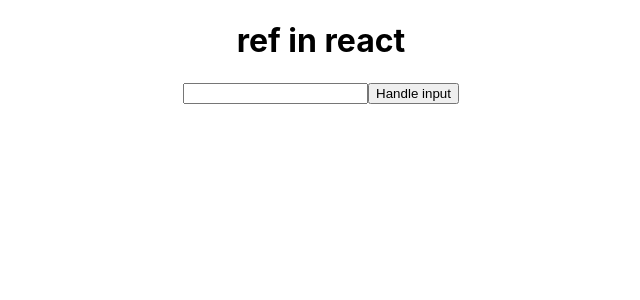
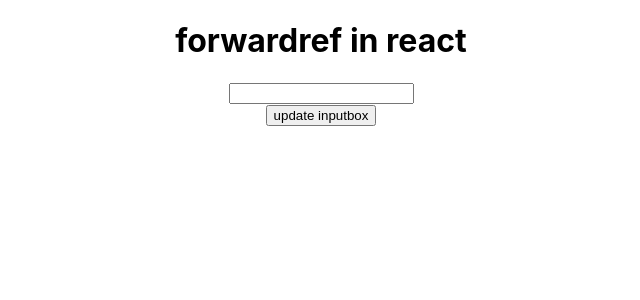
Before and after one commit to rolitiwari1234/React-1, a React (Create React App) app in the folder my-app/: page / in a window 1280 px wide. Shown: the top 300 px of the page, without its empty margins (319-959 px from the left). Built offline with nearby package versions, Linux system fonts and the light colour scheme.

Commit message:
forwardref react

```diff
--- a/my-app/src/App.js
+++ b/my-app/src/App.js
@@ -1,24 +1,23 @@
 import React, { useRef} from 'react'
 import './App.css';
+import Forward from './Forward';
 
 function App(){
   let inputRef = useRef(null)
-  function handleInput()
-  {
-   console.warn("function call")
-  //  inputRef.current.value="100"
-  //  inputRef.current.focus()
-  inputRef.current.style.color= "red"
-  inputRef.current.style.display = "none"
-  }
-
+    function updateInput()
+    {
+      inputRef.current.value = "1000"
+      inputRef.current.style.color = "red"
+      inputRef.current.focus()
+    }
 
     return (
       <div className="App">
-       <h1>ref in react</h1>
-       <input type = "text" ref = {inputRef}/>
-       <button onClick={handleInput}>Handle input </button>
-       </div>
+       <h1>forwardref in react</h1>
+       <Forward ref = {inputRef}/>
+       <button onClick = {updateInput}>update inputbox</button>
+
+      </div>
     )
     }
 
--- /dev/null
+++ b/my-app/src/Forward.js
@@ -0,0 +1,10 @@
+import React,{forwardRef} from 'react'
+
+function Forward(props,ref){
+
+    return(
+    <div>
+      <input type = "text" ref = {ref}/>
+    </div>)
+}
+export default forwardRef(Forward);
```
